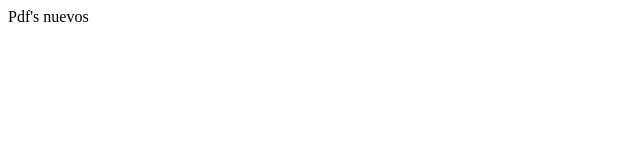
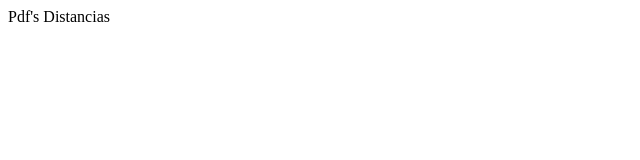
Before and after one commit to Sud-Austral/Pdf4, a plain HTML site: page index.html in a window 1280 px wide. Shown: the full height of the page, 0-640 px from the left. Drawn offline with Linux system fonts and the light colour scheme.

Commit message:
Update index.html

```diff
--- a/index.html
+++ b/index.html
@@ -5,6 +5,6 @@
   <meta charset="UTF-8">
 </head>
 <body>
-Pdf's nuevos
+Pdf's Distancias
 </body>
 </html>
```
